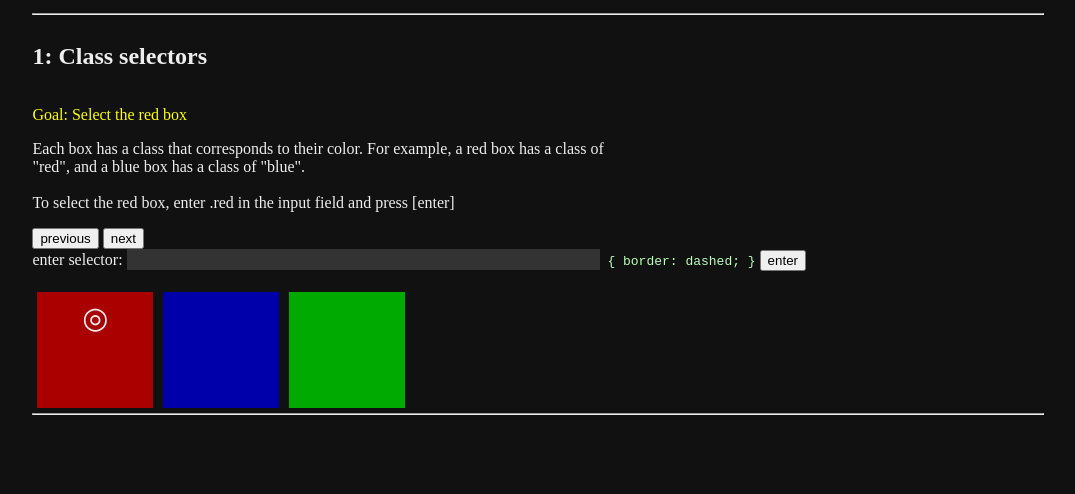
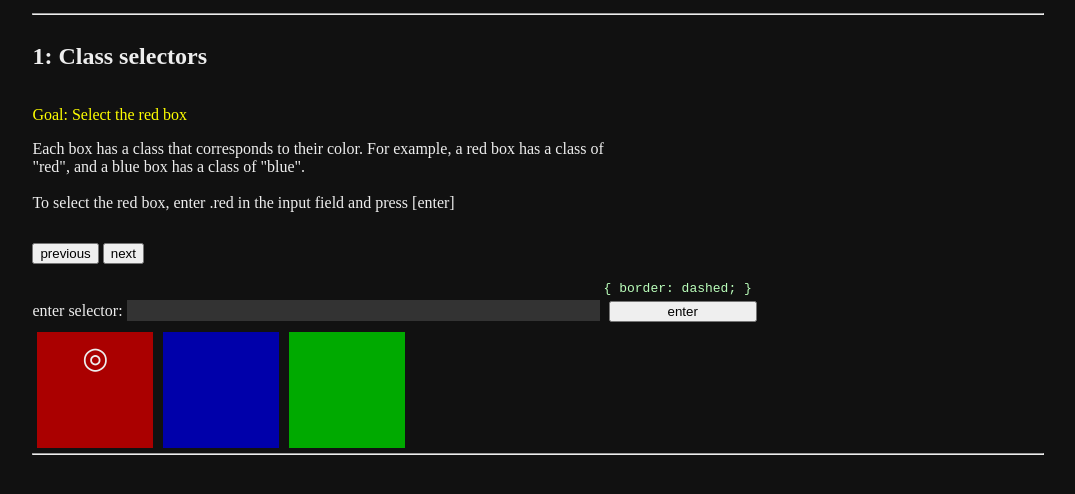
Before and after one commit to nvlled/chisel, a plain HTML site: page index.html in a window 1280 px wide. Shown: the part 114-608 px from the top of the page, without its empty margins (102-1177 px from the left). Drawn offline with Linux system fonts and the light colour scheme.

Commit message:
Re-arrange buttons and messages

```diff
--- a/cssplay.js
+++ b/cssplay.js
@@ -153,7 +153,8 @@ function checkAnswer() {
 }
 
 function showSelected() {
-    errmsg.textContent = "";
+    errmsg.style.visibility = "hidden";
+    errmsg.textContent = "_";
     clearSelected();
 
     if (!input.value) {
@@ -173,9 +174,11 @@ function showSelected() {
             }
         } else {
             errmsg.textContent = "no element found";
+            errmsg.style.visibility = "inherit";
         }
     } catch (e) {
         errmsg.textContent = "invalid syntax";
+        errmsg.style.visibility = "inherit";
     }
 }
 
--- a/index.html
+++ b/index.html
@@ -19,16 +19,21 @@
         <br class="clear"/>
         <p class="goal"></p>
         <p class="info"></p>
-        <button class="prev">previous</button>
-        <button class="next">next</button>
+        <div>
+            <button class="prev">previous</button>
+            <button class="next">next</button>
+            <p class="errmsg">&nbsp;</p>
+        </div>
         <div>
             <span>enter selector:</span>
-            <code><input size="50"> {
-                border: dashed;
-            }</code>
-            <button class="enter">enter</button>
+            <input size="50">
+            <div id="x">
+                <code>{
+                    border: dashed;
+                    }</code>
+                <button class="enter">enter</button>
+            </div>
         </div>
-        <p class="errmsg">&nbsp;</p>
         <div class="contents">
         </div>
     </div>
--- a/play.css
+++ b/play.css
@@ -74,7 +74,10 @@ b {
     color: red;
 }
 .errmsg {
+    display: inline-block;
     color: red;
+    text-align: center;
+    width: 50%;
 }
 
 .goal { color: yellow; }
@@ -128,3 +131,13 @@ input.error {
 code {
     color: #bfb;
 }
+
+#x {
+    display: inline-block;
+}
+
+.enter {
+    margin: 5px;
+    display: block;
+    width: 100%;
+}
```
